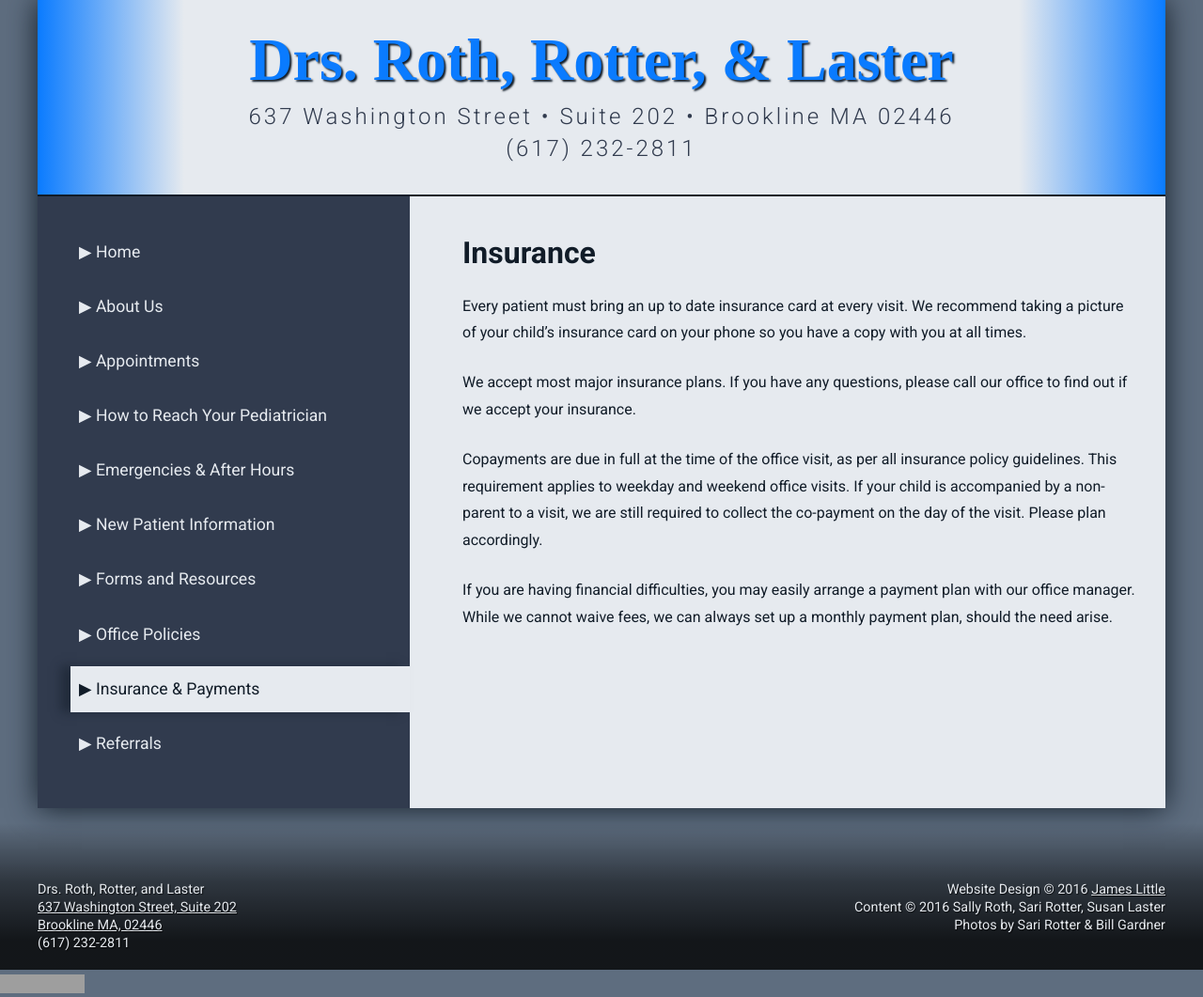
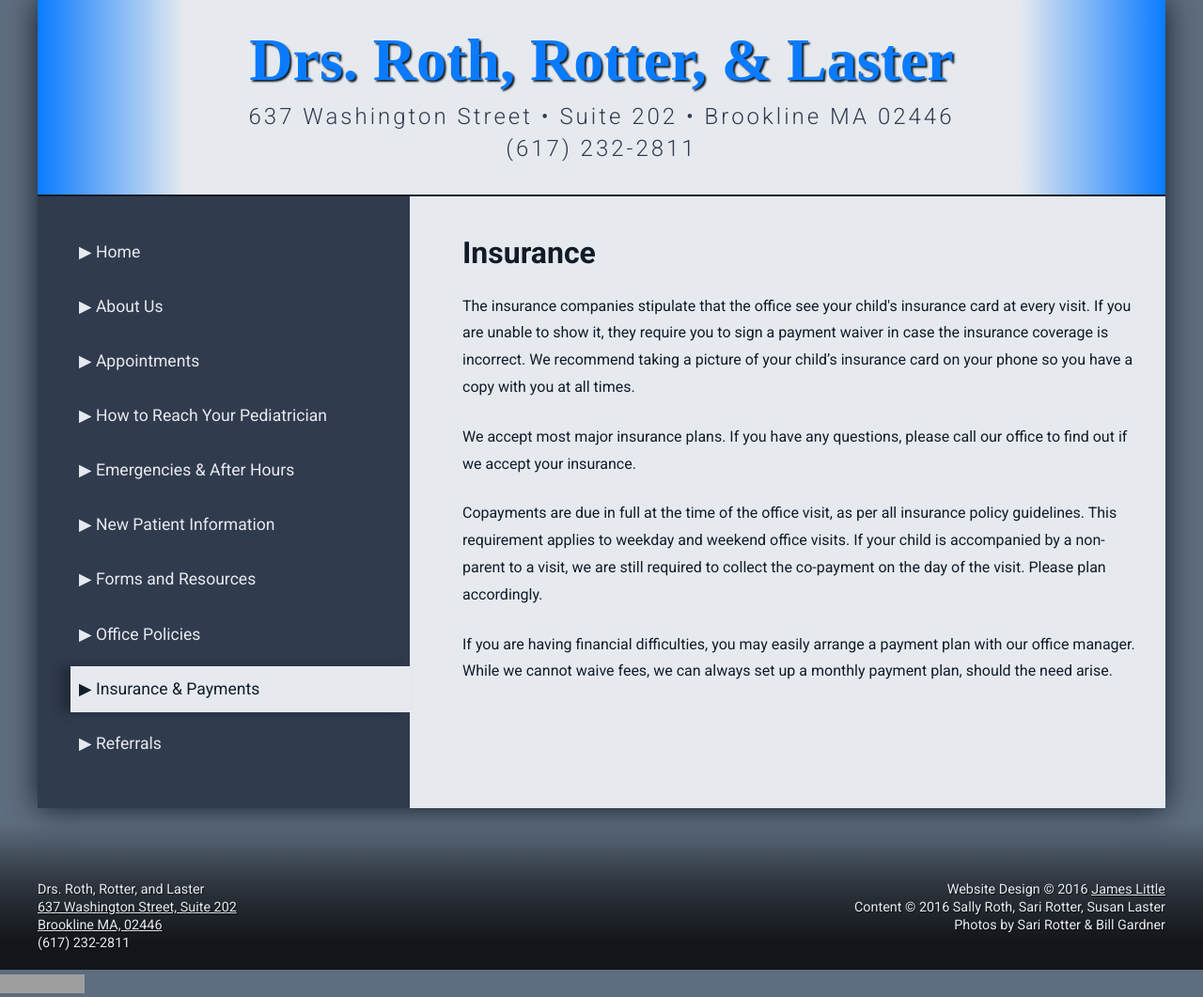
Before and after one commit to jameslittle230/rothrotterlaster, a Jekyll site: the page built from pages/insurance.html, in a window 1280 px wide. Shown: the whole page at 94% size. Built offline with Jekyll 4.4.1, drawn with Linux system fonts in a browser that asks for light colours; nearby versions of some CDN libraries; some web fonts are replaced; comment, search, counter and statistics services are not loaded; grey boxes are pictures that could not be loaded.

Commit message:
Update copy from Dr. Roth's 3/2 email

```diff
--- a/pages/emergencies-after-hours.html
+++ b/pages/emergencies-after-hours.html
@@ -10,9 +10,9 @@ title: Emergencies & After Hours
 
 <h2>After Hours Coverage</h2>
 
-<p>If you would like to reach the on call physician about an urgent matter that cannot wait until regular office hours, we are always available after 5 pm on weeknights, and throughout the weekend. To reach a physician please call our office at 617-232-2811. If you do not receive a call back in the expected time, please call our office again.</p>
+<p>If you would like to reach the on call physician about an urgent matter that cannot wait until regular office hours, we are available after 5 pm on weeknights, and throughout the weekend. To reach a physician please call our office at 617-232-2811. If you do not receive a call back in the expected time, please call our office again.</p>
 
-<p>We are available to see your child for urgent medical issues on Saturday, Sundays, and holidays. These visits are by appointment. Please call our office at 617-232-2811 and the on-call physician will call you back to either give you advice or schedule an office visit.</p>
+<p>We are available to see your child for urgent medical issues on Saturday, Sundays, and holidays. These visits are by appointment. Please call our office at 617-232-2811 and the on-call physician will call you back either to give you advice or to schedule an office visit.</p>
 
 <p>We are available 24 hours/day, 365 days/year to care for our patients. If you are considering going to an urgent care center please call us first. The best after-hours care for your child comes from a pediatrician who knows your child or who works closely with your child’s pediatrician.</p>
 
--- a/pages/how-to-reach.html
+++ b/pages/how-to-reach.html
@@ -12,7 +12,7 @@ title: How to Reach Us
 
 <h2>After Hours/Weekends</h2>
 
-<p>This time is for urgent matters only that cannot wait until regular office hours. Please call our office, at 617-232-2811 and your call will be answered by one of the pediatricians from our office or one of the physicians from our covering pediatric practice in Newton Centre.</p>
+<p>This time is for urgent matters that cannot wait until regular office hours. Please call our office, at 617-232-2811 and your call will be answered by one of the pediatricians from our office or one of the physicians from our covering pediatric practice in Newton Centre.</p>
 
 <p>We do not use or respond to text messages or emails from patients. We have found that when a family has medical questions, the best way to communicate is in person or by phone. We are always happy talk to you in person or by telephone.</p>
 
--- a/pages/insurance.html
+++ b/pages/insurance.html
@@ -6,7 +6,7 @@ title: Insurance
 
 <h1>Insurance</h1>
 
-<p>Every patient must bring an up to date insurance card at every visit. We recommend taking a picture of your child’s insurance card on your phone so you have a copy with you at all times.</p>
+<p>The insurance companies stipulate that the office see your child's insurance card at every visit.  If you are unable to show it, they require you to sign a payment waiver in case the insurance coverage is incorrect. We recommend taking a picture of your child’s insurance card on your phone so you have a copy with you at all times.</p>
 
 <p>We accept most major insurance plans. If you have any questions, please call our office to find out if we accept your insurance.</p>
 
--- a/pages/policies.html
+++ b/pages/policies.html
@@ -18,7 +18,7 @@ title: Policies
 
 <p>5. For sick visits, we are happy to see your child for any health concern that you have. You do not need to check with your doctor about whether to make an appointment.</p>
 
-<p>6. According to guidelines set forth by insurance policies, all co-payments are due at the time of an office visit.</p>
+<p>6. According to guidelines set forth by insurance companies, all co-payments are due at the time of an office visit.</p>
 
 <p>7. Certain visits might have a co-payment that is billed after the visit has occurred.</p>
 
```
Also changed, not shown: index.html (+0 -10 lines).
